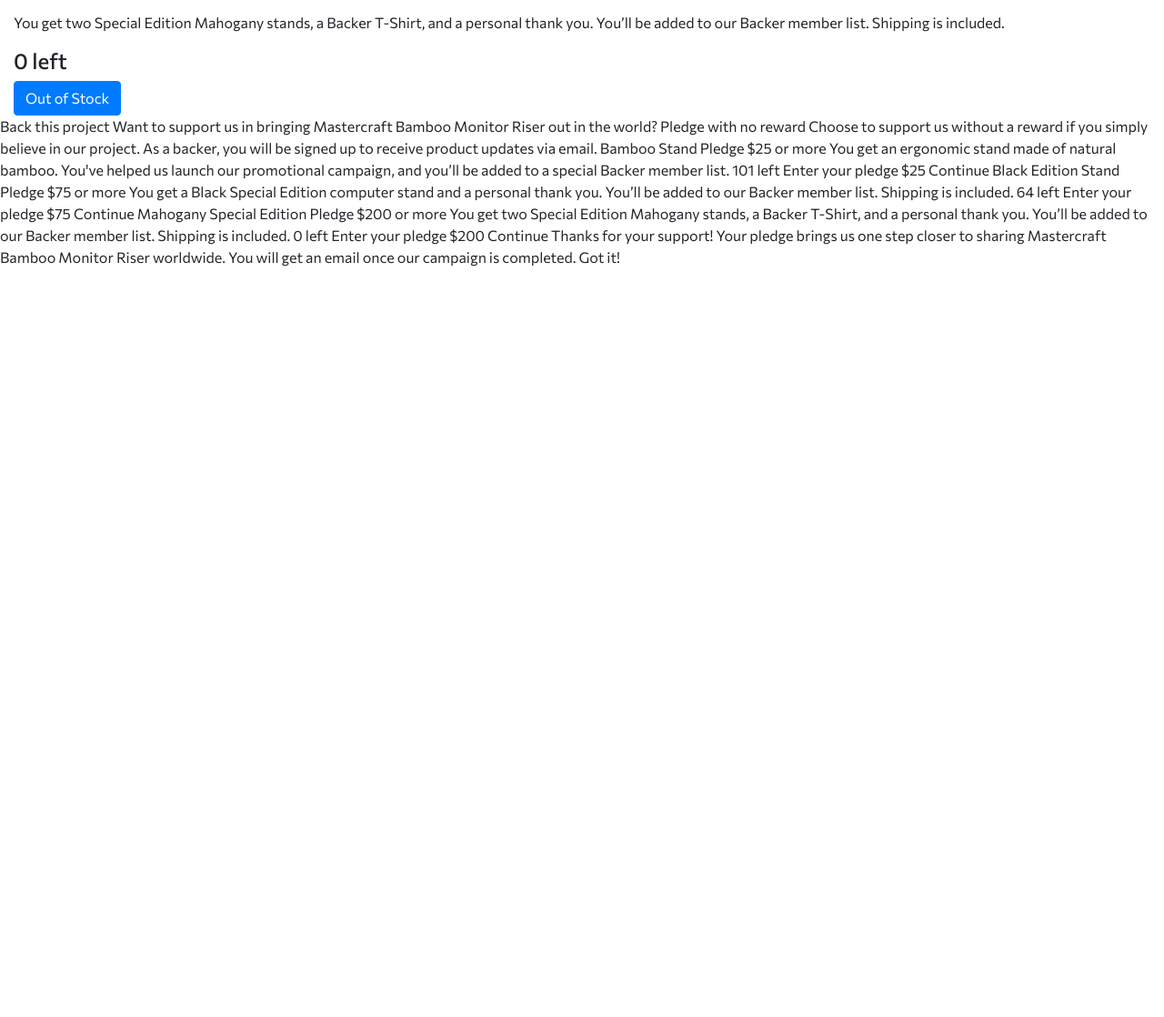
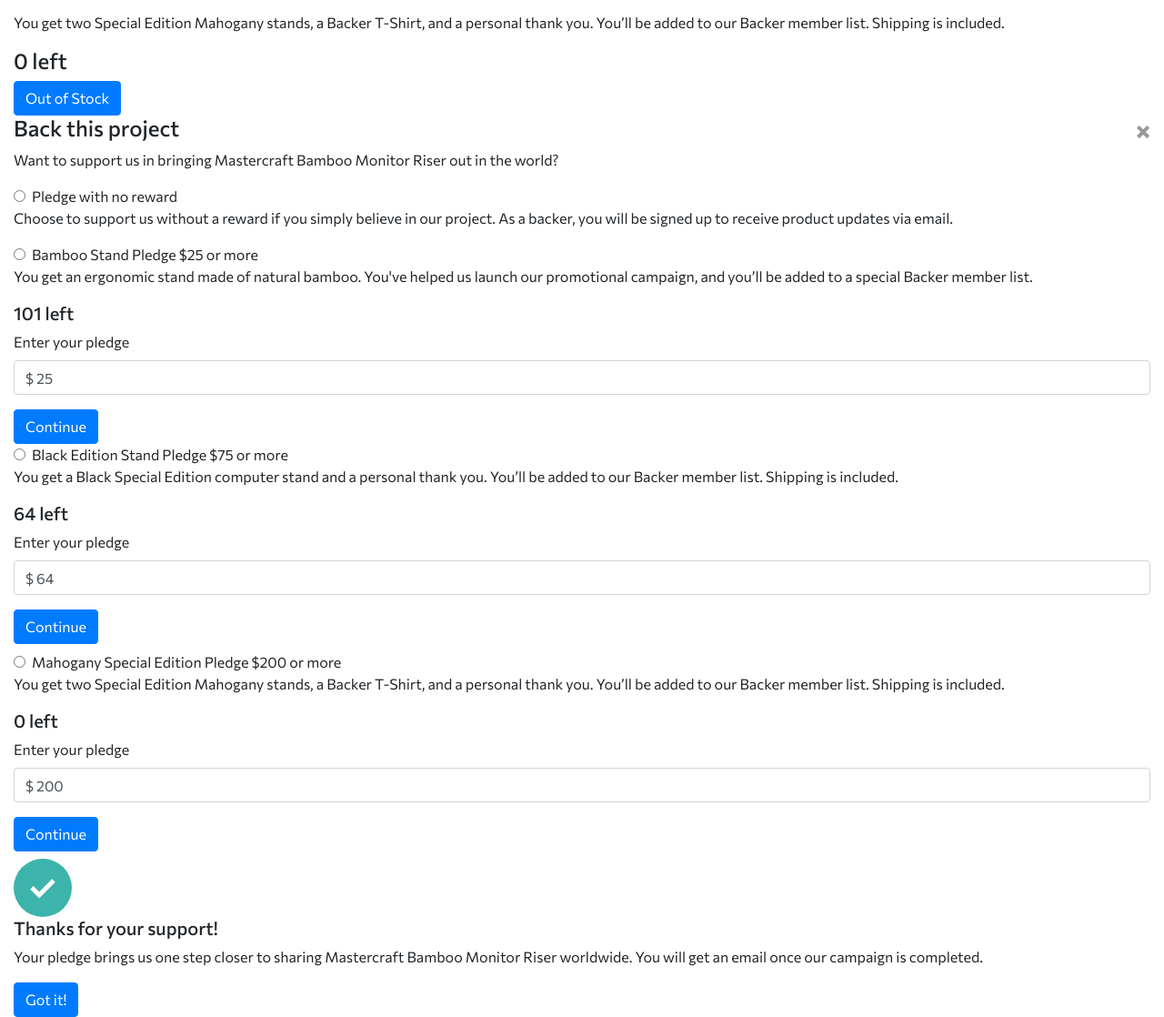
Before and after one commit to Nocks/crowdfunding-product-page, a plain HTML site: page index.html in a window 1280 px wide. Shown: the part 1111-2229 px from the top of the page at 91% size. Before the commit the page ends 1406 px from the top, so only its background shows below. Drawn offline with nearby package versions, Linux system fonts and the light colour scheme.

Commit message:
WIP base structure

```diff
--- a/index.html
+++ b/index.html
@@ -135,61 +135,149 @@
       </div>
     </div>
   </div>
-
   <!-- Selection modal start -->
-
-  Back this project
-  Want to support us in bringing Mastercraft Bamboo Monitor Riser out in the world?
-
+  <div class="container-fluid modal-wrapper">
+    <div class="row">
+      <div class="col-12">
+        <header>
+          <nav class="d-flex justify-content-between align-items-center">
+            <h4>Back this project</h4>
+            <img src="./assets/images/icon-close-modal.svg" alt="close modal">
+          </nav>
+          <p>Want to support us in bringing Mastercraft Bamboo Monitor Riser out in the world?</p>
+        </header>
+        <main>
+          <!-- Pledge with no reward -->
+          <section class="pledge">
+            <div class="pledge__header">
+              <div class="form-check">
+                <input class="form-check-input" type="radio" name="pledgeRadios" id="pledgeNoReward" value="Pledge with no reward">
+                <label class="form-check-label" for="pledgeNoReward">
                   Pledge with no reward
+                </label>
+              </div>
+            </div>
+            <main>
+              <p>
                 Choose to support us without a reward if you simply believe in our project. As a backer,
                 you will be signed up to receive product updates via email.
-
+              </p>
+            </main>
+          </section>
+          <!-- Pledge Bamboo Stand -->
+          <section class="pledge">
+            <div class="pledge__header">
+              <div class="form-check">
+                <input class="form-check-input" type="radio" name="pledgeRadios" id="pledgeBambooStand" value="Bamboo Stand">
+                <label class="form-check-label" for="pledgeBambooStand">
                   Bamboo Stand
-  Pledge $25 or more
+                  <span class="pledge-amount">Pledge $25 or more</span>
+                </label>
+              </div>
+            </div>
+            <main>
+              <p>
                 You get an ergonomic stand made of natural bamboo. You've helped us launch our promotional campaign, and
                 you’ll be added to a special Backer member list.
-  101 left
-
+              </p>
+              <h5>101 <span>left</span></h5>
+            </main>
             <!-- Selected pledge start -->
-  Enter your pledge
-  $25
-  Continue
+            <footer>
+              <form>
+                <div class="form-group">
+                  <label for="pledgeAmount">Enter your pledge</label>
+                  <input type="text" class="form-control" id="pledgeAmount" value="$ 25">
+                </div>
+                <button type="submit" class="btn btn-primary">Continue</button>
+              </form>
+            </footer>
             <!-- Selected pledge end -->
-
+          </section>
+          <!-- Pledge Black Edition Stand -->
+          <section class="pledge">
+            <div class="pledge__header">
+              <div class="form-check">
+                <input class="form-check-input" type="radio" name="pledgeRadios" id="pledgeBlackEditionStand" value="Black Edition Stand">
+                <label class="form-check-label" for="pledgeBlackEditionStand">
                   Black Edition Stand
-  Pledge $75 or more
+                  <span class="pledge-amount">Pledge $75 or more</span>
+                </label>
+              </div>
+            </div>
+            <main>
+              <p>
                 You get a Black Special Edition computer stand and a personal thank you. You’ll be added to our Backer
                 member list. Shipping is included.
-  64 left
-
+              </p>
+              <h5>64 <span>left</span></h5>
+            </main>
             <!-- Selected pledge start -->
-  Enter your pledge
-  $75
-  Continue
+            <footer>
+              <form>
+                <div class="form-group">
+                  <label for="pledgeAmount">Enter your pledge</label>
+                  <input type="text" class="form-control" id="pledgeAmount" value="$ 64">
+                </div>
+                <button type="submit" class="btn btn-primary mb-2">Continue</button>
+              </form>
+            </footer>
             <!-- Selected pledge end -->
-
+          </section>
+          <!-- Pledge Black Edition Stand -->
+          <section class="pledge deactivated">
+            <div class="pledge__header">
+              <div class="form-check">
+                <input class="form-check-input" type="radio" name="pledgeRadios" id="pledgeMahoganySpecialEdition" value="Mahogany Special Edition">
+                <label class="form-check-label" for="pledgeMahoganySpecialEdition">
                   Mahogany Special Edition
-  Pledge $200 or more
+                  <span class="pledge-amount">Pledge $200 or more</span>
+                </label>
+              </div>
+            </div>
+            <main>
+              <p>
                 You get two Special Edition Mahogany stands, a Backer T-Shirt, and a personal thank you. You’ll be added
                 to our Backer member list. Shipping is included.
-  0 left
-
-  <!-- Selected pledge  start -->
-  Enter your pledge
-  $200
-  Continue
+              </p>
+              <h5>0 <span>left</span></h5>
+            </main>
+            <!-- Selected pledge start -->
+            <footer>
+              <form>
+                <div class="form-group">
+                  <label for="pledgeAmount">Enter your pledge</label>
+                  <input type="text" class="form-control" id="pledgeAmount" value="$ 200">
+                </div>
+                <button type="submit" class="btn btn-primary mb-2">Continue</button>
+              </form>
+            </footer>
             <!-- Selected pledge end -->
-
+          </section>
+        </main>
+      </div>
+    </div>
+  </div>
   <!-- Selection modal end -->
 
   <!-- Success modal start -->
-
-  Thanks for your support!
+  <div class="container-fluid">
+    <div class="row">
+      <div class="col-12">
+        <header>
+          <img src="./assets/images/icon-check.svg" alt="icon check">
+        </header>
+        <main>
+          <h5>Thanks for your support!</h5>
+          <p>
             Your pledge brings us one step closer to sharing Mastercraft Bamboo Monitor Riser worldwide. You will get
             an email once our campaign is completed.
-  Got it!
-
+          </p>
+          <button class="btn btn-primary">Got it!</button>
+        </main>
+      </div>
+    </div>
+  </div>
   <!-- Success modal end -->
 
   <script src="https://code.jquery.com/jquery-3.5.1.slim.min.js" integrity="sha384-DfXdz2htPH0lsSSs5nCTpuj/zy4C+OGpamoFVy38MVBnE+IbbVYUew+OrCXaRkfj" crossorigin="anonymous"></script>
```
Lines whose indentation alone changed are shown as unchanged.
